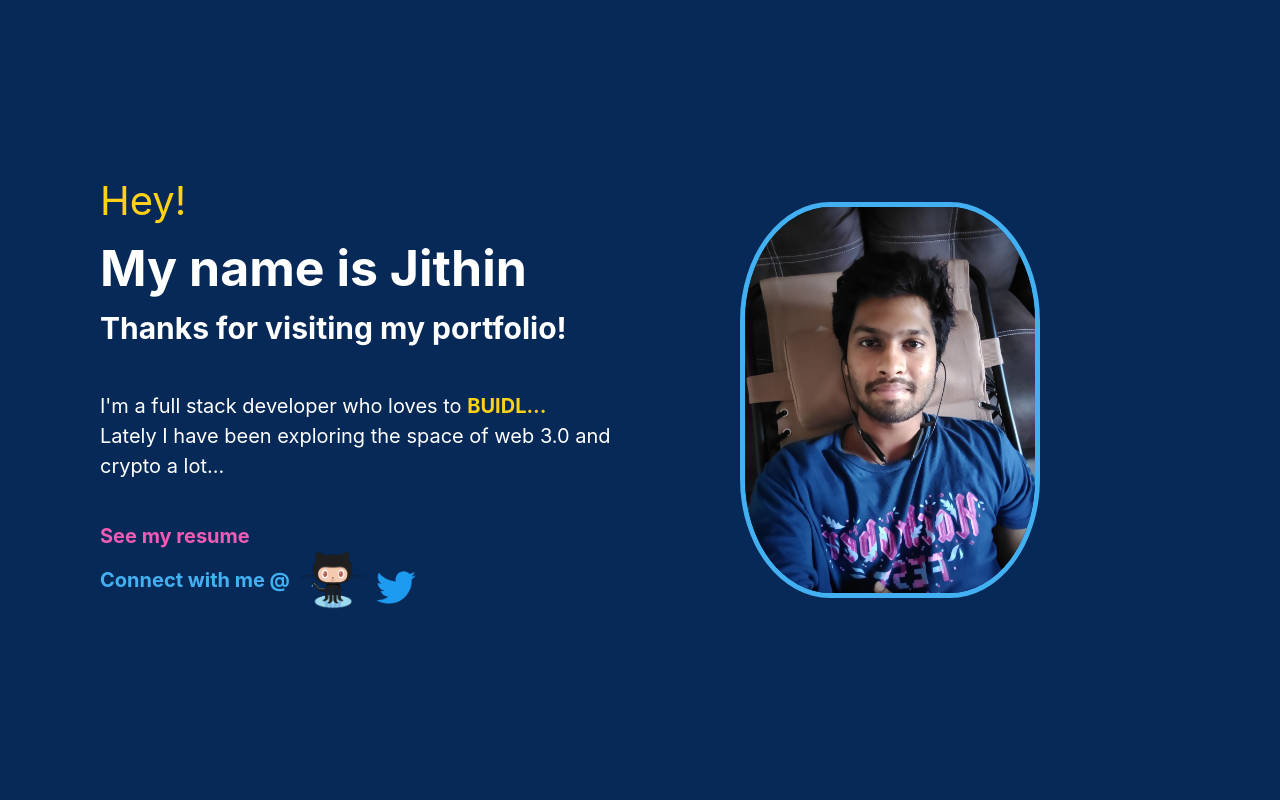
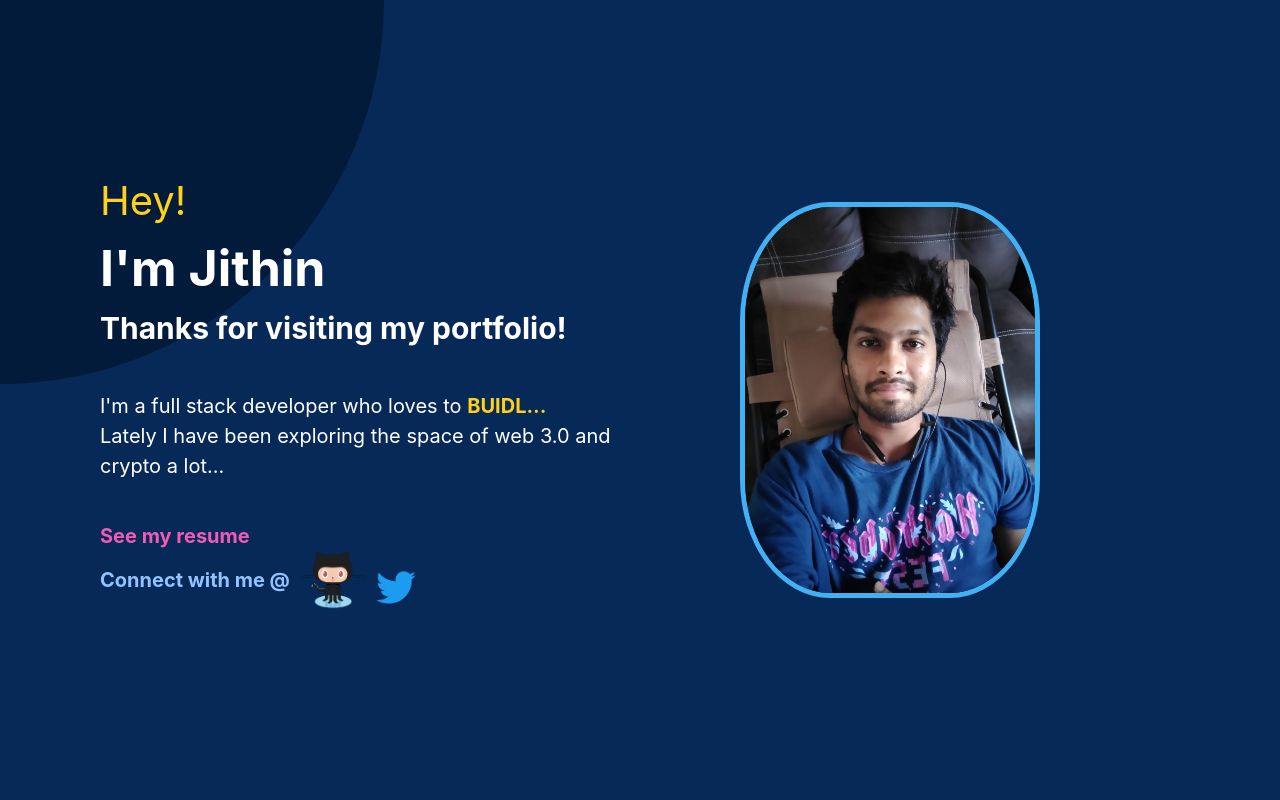
Before and after one commit to JithinKS97/Portfolio, a Next.js app: page / in a window 1280 px wide. Shown: the top 800 px of the page. Built offline with nearby package versions, Linux system fonts and the light colour scheme.

Commit message:
portfolio

```diff
--- a/components/Home/index.js
+++ b/components/Home/index.js
@@ -9,21 +9,35 @@ import {
   ScaleFade,
   Link,
   HStack,
+  Slide,
 } from "@chakra-ui/react";
 
 export default function Home() {
   return (
     <>
       <style>{style}</style>
-      <Flex bg="#072957" flexDirection="row">
-        <Center flex="1" p="100" pt="20" w="100vw" h="100vh">
+      <Flex position="relative" bg="#072957" flexDirection="row">
+        <ScaleFade direction="top" in={true} initialScale={0.1}>
+          <Box
+            zIndex={1}
+            w="60vw"
+            h="60vw"
+            position="absolute"
+            transform="translate(-50%, -50%)"
+            top="0"
+            left="0"
+            bg="#031b3b"
+            borderRadius="100%"
+          ></Box>
+        </ScaleFade>
+        <Center zIndex={2} flex="1" p="100" pt="20" w="100vw" h="100vh">
           <ScaleFade initialScale={0.9} in={true}>
             <Box>
               <Text mb="0" fontSize="40px" color="#FFD118">
                 Hey!
               </Text>
               <Text fontWeight="bold" fontSize="50px" color="white">
-                My name is Jithin
+                I'm Jithin
               </Text>
               <Text fontWeight="bold" fontSize="30px" color="white">
                 Thanks for visiting my portfolio!
@@ -49,7 +63,7 @@ export default function Home() {
                   See my resume
                 </Link>
                 <HStack>
-                  <Box fontSize="20px" fontWeight="bold" color="#43B0F1">
+                  <Box fontSize="20px" fontWeight="bold" color="#92c2ff">
                     Connect with me @
                   </Box>
                   <Link target="_blank" href="https://github.com/JithinKS97">
@@ -63,7 +77,12 @@ export default function Home() {
             </Box>
           </ScaleFade>
         </Center>
-        <Flex justifyContent="center" flexDirection="column" flex="1">
+        <Flex
+          zIndex={2}
+          justifyContent="center"
+          flexDirection="column"
+          flex="1"
+        >
           <ScaleFade initialScale={0.9} in={true}>
             <img className="image" src="image.jpeg"></img>
           </ScaleFade>
```
Also changed, not shown: 1 other file (tests, documents, lock files or other folders).
